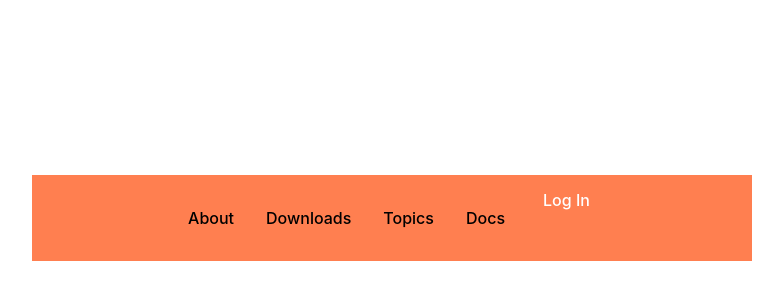
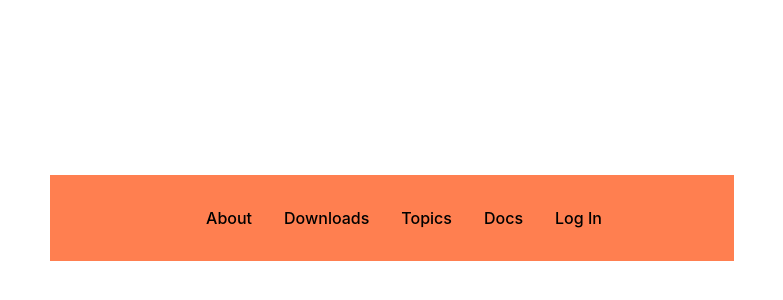
Before and after one commit to Keiaus/Mentows, a React (Vite) app in the folder mentows/: page / in a window 1280 px wide. Shown: the part 182-482 px from the top of the page, without its empty margins (248-1031 px from the left). Built offline with nearby package versions, Linux system fonts and the light colour scheme.

Commit message:
Navbar mods

```diff
--- a/mentows/src/App.jsx
+++ b/mentows/src/App.jsx
@@ -7,6 +7,7 @@ import About from './pages/about';
 import Documentation from './pages/documentation';
 import Downloads from './pages/downloads';
 import Topics from './pages/topics';
+import Login from './pages/login';
 
 function App() {
 
@@ -19,6 +20,7 @@ function App() {
         <Route path='/documentation' exact component={Documentation} />
         <Route path='/downloads' exact component={Downloads} />
         <Route path='/topics' exact component={Topics} />
+        <Route path='/login' exact component={Login} />
       </Routes>
     </Router>
   );
--- a/mentows/src/components/Navbar/index.jsx
+++ b/mentows/src/components/Navbar/index.jsx
@@ -5,8 +5,6 @@ import {
     NavLink,
     Bars,
     NavMenu,
-    NavBtn,
-    NavBtnLink,
 } from './NavbarElements';
 
 const Navbar = () => {
@@ -28,12 +26,10 @@ const Navbar = () => {
                     <NavLink to='/documentation' activeStyle>
                         Docs
                     </NavLink>
+                    <NavLink to='/login' activeStyle>
+                        Log In
+                    </NavLink>
                 </NavMenu>
-                <NavBtn>
-                    <NavBtnLink to='/login'>
-                        Log In
-                    </NavBtnLink>
-                </NavBtn>
             </Nav>
         </>
     );
--- a/mentows/src/pages/login.jsx
+++ b/mentows/src/pages/login.jsx
@@ -0,0 +1,18 @@
+import React from 'react';
+
+const Login = () => {
+    return (
+        <div>
+            style={{
+                display: 'flex',
+                justifyContent: 'Right',
+                alignItems: 'Right',
+                height: '100vh'
+            }}
+
+            <h1>Log In</h1>
+        </div>
+    );
+};
+
+export default Login;
```
